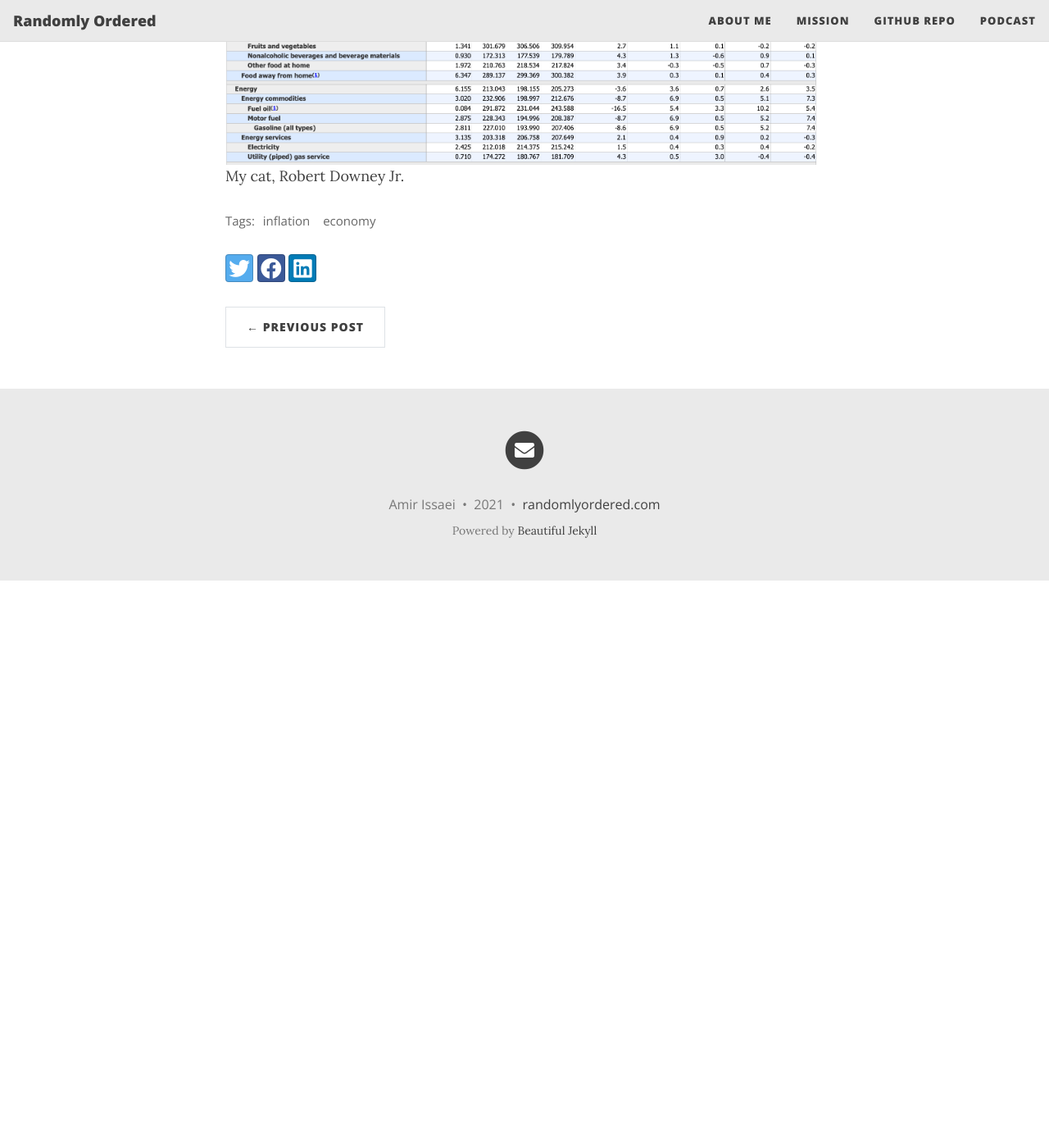
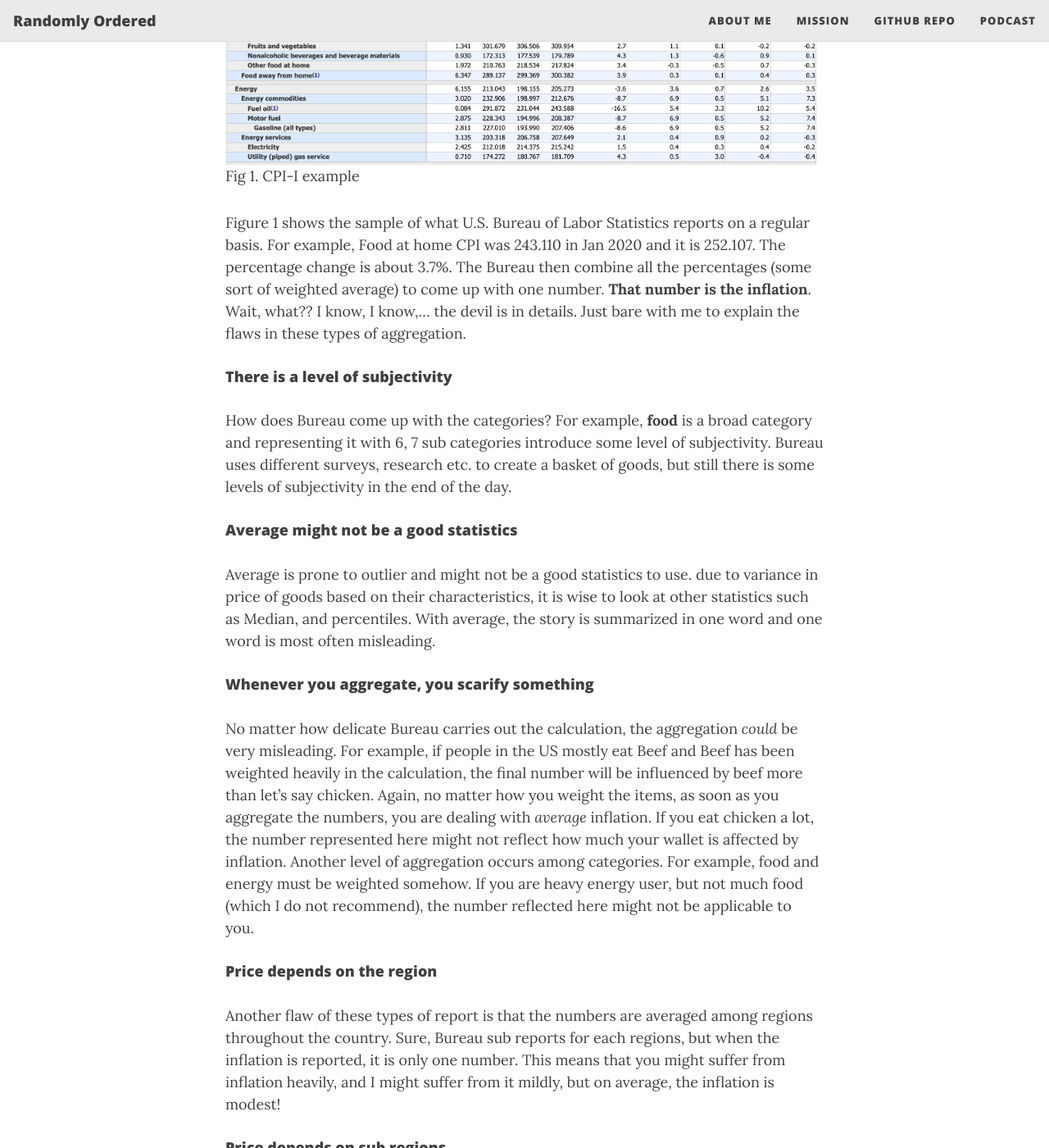
Before and after one commit to aissaei/randomlyordered.github.io, a Jekyll site: the page built from _posts/2021-03-13-you_are_poorer_than_what_you_think.md, in a window 1280 px wide and 1400 px high, scrolled down 2239 px. Shown: the whole window at 82% size. Built offline with Jekyll 4.4.1, drawn with Linux system fonts in a browser that asks for light colours; nearby versions of some CDN libraries; before the commit the page ends 2947 px from its top, so only the background shows below that; some of the changed text lies outside the part shown.

Commit message:
new post - you are poorer than what you think

```diff
--- a/_posts/2021-03-13-you_are_poorer_than_what_you_think.md
+++ b/_posts/2021-03-13-you_are_poorer_than_what_you_think.md
@@ -25,6 +25,43 @@ You can only change what you measure? How does Federal reserve measure inflation
 
 Simple questions are usually not straightforward. Thankfully, we have an organization in the U.S. to do answer (some) of these questions and to measure  just that. U.S. Bureau of Labor Statistics is responsible to take these questions (and many more) into account and to measure (and report) the inflation on a regular basis. U.S. Bureau of Labor Statistics uses CPI to measure inflation. The Consumer Price Index (CPI) is a measure of the average change over time in the prices paid by urban consumers for a market basket of consumer goods and services. Indexes are available for the U.S. and various geographic areas.
 
-{% include image.html url="/assets/img/cpi-u.png" description="My cat, Robert Downey Jr." %}
+{% include image.html url="/assets/img/cpi-u.png" description="Fig 1. CPI-I example" %}
 
- <!-- <img src="/assets/img/cpi-u.png" class="center" width="200" height="300"> -->
+Figure 1 shows the sample of what U.S. Bureau of Labor Statistics reports on a regular basis. For example, Food at home CPI was 243.110 in Jan 2020 and it is 252.107. The percentage change is about 3.7%. The Bureau then combine all the percentages (some sort of weighted average) to come up with one number. **That number is the inflation**. Wait, what?? I know, I know,... the devil is in details. Just bare with me to explain the flaws in these types of aggregation.
+
+
+
+#### There is a level of subjectivity
+
+How does Bureau come up with the categories? For example, **food** is a broad category and representing it with 6, 7 sub categories introduce some level of subjectivity. Bureau uses different surveys, research etc. to create a basket of goods, but still there is some levels of subjectivity in the end of the day.
+
+#### Average might not be a good statistics
+
+Average is prone to outlier and might not be a good statistics to use. due to variance in price of goods based on their characteristics, it is wise to look at other statistics such as Median, and percentiles. With average, the story is summarized in one word and one word is most often misleading.
+
+#### Whenever you aggregate, you scarify something
+
+No matter how delicate Bureau carries out the calculation, the aggregation *could* be very misleading. For example, if people in the US mostly eat Beef and Beef has been weighted heavily in the calculation, the final number will be influenced by beef more than let's say chicken. Again, no matter how you weight the items, as soon as you aggregate the numbers, you are dealing with *average* inflation. If you eat chicken a lot, the number represented here might not reflect how much your wallet is affected by inflation. Another level of aggregation occurs among categories. For example, food and energy must be weighted somehow. If you are heavy energy user, but not much food (which I do not recommend), the number reflected here might not be applicable to you.
+
+#### Price depends on the region
+
+Another flaw of these types of report is that the numbers are averaged among regions throughout the country. Sure, Bureau sub reports for each regions, but when the inflation is reported, it is only one number. This means that you might suffer from inflation heavily, and I might suffer from it mildly, but on average, the inflation is modest!
+
+#### Price depends on sub regions
+
+Even when you look at one particular region, let's say Dallas metroplex (DFW), there are so much variance within DFW. For example, there are pockets of neighborhoods that might be affected heavily by inflation and other pockets not much, but again when the number is reported the inflation is reported as **modest*.
+
+#### In times of shock, inflation increases
+
+Whenever some shocks such as 2008 meltdown, 2000 tech bobble, 2020 pandemic, etc. happens, Federal Reserve uses its **tools** to stimulate the growth.
+
+
+There are, of course, more issues with the way the numbers are reported and interpreted. But I guess you got my points here. The number that Federal Reserve is targeting (2% inflation, recently changed to *average* 2%) might not do any good to you. It has been averages/aggregated so much, it does not reflect **your** lifestyle and most importantly, it could be very misleading. As a matter of fact, if you are planning your retirement, planning to buy a house, planning to buy a car etc. you should **really think twice** before relying on the report.
+
+{% include image.html url="/assets/img/zillow-home-price.png" description="Fig 2. US home prices since 2012" %}
+
+Looking at figure 2, you will not see any number close to 2%, more close to 7%-9% yearly inflation.
+
+#### Bottom line
+
+I analyzing data, looking at the data and most importantly using it to lead a data-driven decision making process. At the same time, I am extremely careful about the limitation of data and danger of letting it fool me. Inflation is real, Bureau is doing its best to capture **average** price movement. But you no one is exactly **average**. There are so much variance in prices based on regions, sub-regions, style of living and many more factors. Just remember that what you hear in the news is just *one number* stories that are told with one word are not complete! Until next time.
```
Also changed, not shown: assets/img/zillow-home-price.png (added).
